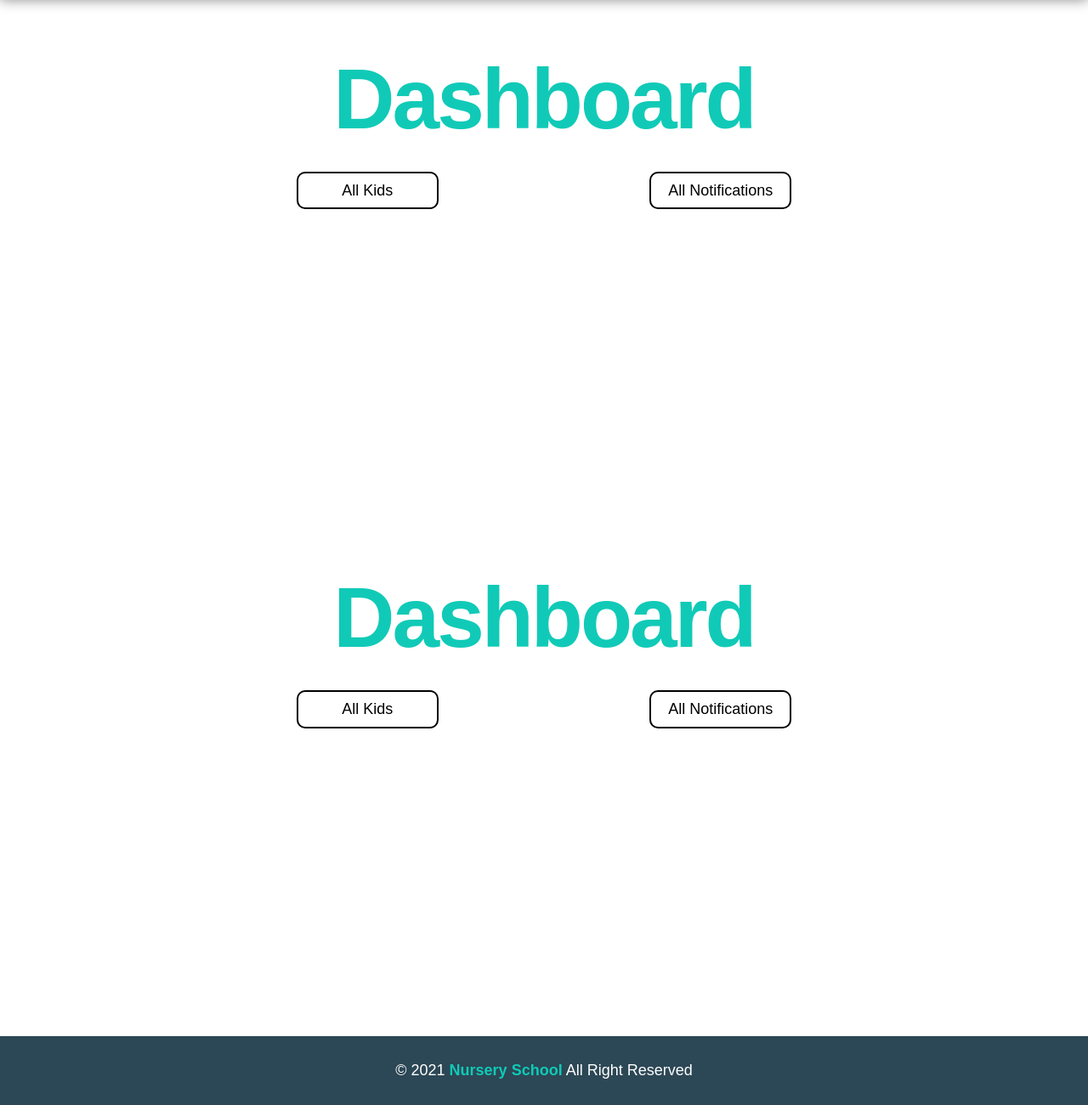
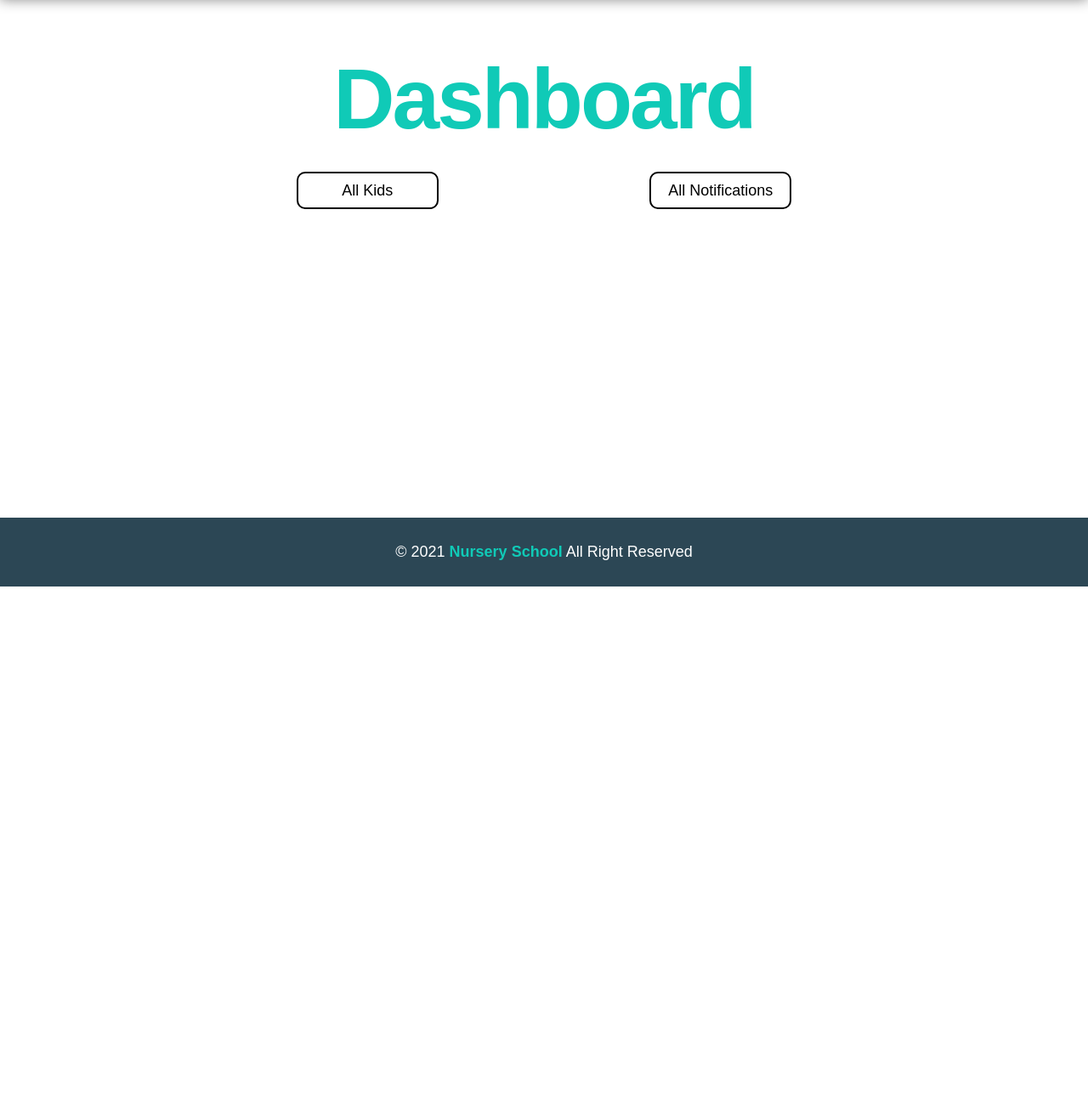
Before and after one commit to AhmedMohammedKhalil/nursery-school, a PHP site: page /staff/dashboard.php in a window 1280 px wide. Shown: the part 92-1392 px from the top of the page at 85% size. After the commit the page ends 782 px from the top, so only its background shows below. Run offline with PHP 8.4, Linux system fonts and the light colour scheme.

Commit message:
fix dashboard problems

```diff
--- a/controllers/StaffController.php
+++ b/controllers/StaffController.php
@@ -67,6 +67,10 @@ if($method != "") {
 
     if($method == 'logout') {
         $staff->logout();
+    }
+
+    if($method == 'dashboard') {
+        $staff->dashboard();
     }
 
 }
--- a/staff/accepted-kid.php
+++ b/staff/accepted-kid.php
@@ -8,7 +8,7 @@
 
 	<div class="section" id="accept-kid" style="min-height: 76.3vh;">
         <div class="container">
-          <h2 class="special-heading">Accepte Kid</h2>
+          <h2 class="special-heading">Accept Kid</h2>
           <form action="<?php echo $cont."StaffController.php?method=acceptedKid"?>" method="POST" class="form">
             <div style="display: flex;justify-content:center;flex-direction:column">
                 <input type="hidden" name='id' value="<?php echo $_SESSION['kid_id']?>">
--- a/staff/dashboard.php
+++ b/staff/dashboard.php
@@ -10,20 +10,11 @@
         <div class="container">
           <h2 class="special-heading">Dashboard</h2>
           <div style="display:flex;justify-content:space-evenly;margin:30px">
-            <a class="button  btn-width" href="allkids.html">All Kids</a>
-            <a class="button  btn-width" href="notification.html">All Notifications</a>
+          <a class="button btn-width" href="<?php echo $cont.'StaffController.php?method=allKids'?>">All Kids</a>
+            <a class="button btn-width" href="<?php echo $cont.'StaffController.php?method=showNotifications'?>">All Notifications</a>
           </div>
         </div>
-    </div>
-<div class="section" id="kids" style="min-height: 76.3vh;">
-        <div class="container">
-          <h2 class="special-heading">Dashboard</h2>
-          <div style="display:flex;justify-content:space-evenly;margin:30px">
-            <a class="button btn-width" href="<?php echo $cont.'StaffController.php?method=allKids'?>">All Kids</a>
-            <a class="button btn-width" href="<?php echo $cont.'StaffController.php?method=notifications'?>">All Notifications</a>
-          </div>
-        </div>
-    </div>
+</div>
 
 <?php
 	include $tmp . 'footer.php';
```
